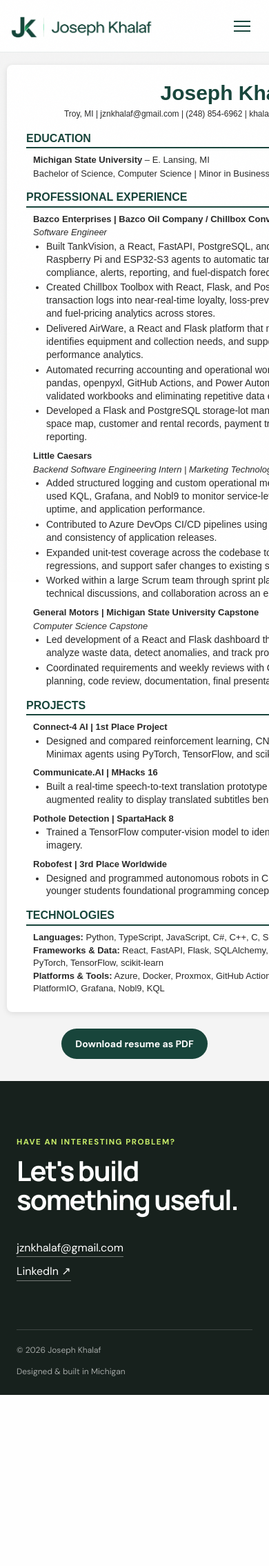
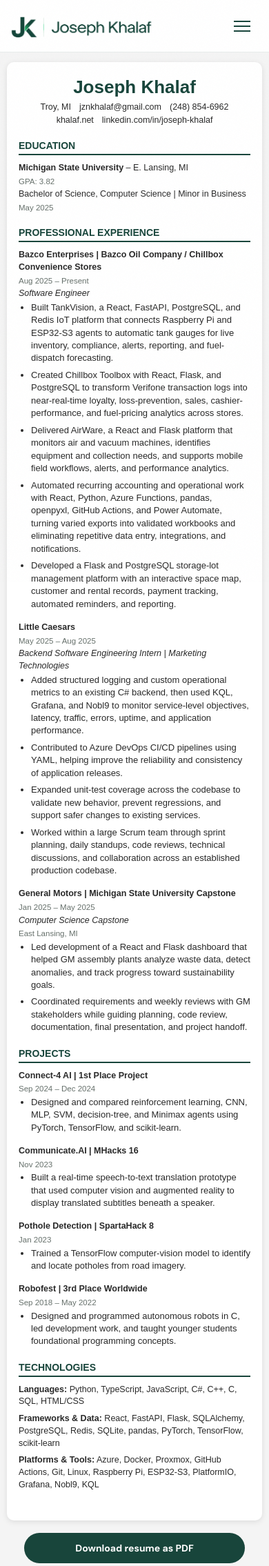
Before and after one commit to Joe-Khalaf/JosephKhalafWebsite, a Flask app: page /resume in a window 390 px wide. Shown: the top 2270 px of the page at 69% size. Before the commit the page ends 2022 px from the top, so only its background shows below. Run offline with Flask 3, Linux system fonts and the light colour scheme; some libraries are stand-ins or nearby versions.

Commit message:
Making the resume page mobile friendly

```diff
--- a/flask_app/static/main/css/resume.css
+++ b/flask_app/static/main/css/resume.css
@@ -4,6 +4,7 @@
 .resume .header{text-align:center;margin-bottom:18px}
 .resume .header h1{margin:0;color:#18453b;font-family:Arial,sans-serif;font-size:30px;line-height:1.1;letter-spacing:0}
 .resume .header p{margin:6px 0 0;font-size:12px;line-height:1.35}
+.resume-contact span+span::before{content:" | ";color:#777}
 .resume section{margin-bottom:16px}
 .resume section:last-child{margin-bottom:0}
 .resume section h2{margin:0 0 8px;padding-bottom:3px;border-bottom:2px solid #18453b;color:#18453b;font-family:Arial,sans-serif;font-size:16px;line-height:1.2;letter-spacing:0;text-transform:uppercase}
@@ -37,6 +38,22 @@
   .print-resume-button{display:none}
 }
 @media(max-width:700px){
-  .resume-page{padding:18px 10px 32px;overflow-x:auto}
-  .resume-page .resume{min-width:650px;padding:24px 28px}
+  .resume-page{padding:14px 10px 32px;overflow:visible}
+  .resume-page .resume{width:100%;min-width:0;padding:22px 17px;border-radius:10px;font-size:13px;line-height:1.42}
+  .resume-page .resume .header{margin-bottom:20px}
+  .resume-page .resume .header h1{font-size:26px}
+  .resume-page .resume-contact{display:flex;flex-wrap:wrap;justify-content:center;gap:3px 12px;font-size:11px;overflow-wrap:anywhere}
+  .resume-page .resume-contact span+span::before{content:none}
+  .resume-page .resume section{margin-bottom:20px}
+  .resume-page .resume section h2{margin-bottom:10px;font-size:14px}
+  .resume-page .resume .content{margin-left:0}
+  .resume-page .resume p{font-size:12.5px}
+  .resume-page .resume .right{float:none;display:block;margin-top:2px;color:#66706b;font-size:11.5px}
+  .resume-page .resume .job,.resume-page .resume .project{margin-bottom:16px}
+  .resume-page .resume ul{padding-left:18px}
+  .resume-page .resume li{margin-bottom:6px}
+  .resume-page .resume .skills p{margin:0 0 7px;overflow-wrap:anywhere}
+  .resume-page .resume strong{overflow-wrap:anywhere}
+  .resume__button__container{margin-top:18px}
+  .resume__download{width:100%;max-width:320px}
 }
--- a/flask_app/templates/resume.html
+++ b/flask_app/templates/resume.html
@@ -1,7 +1,7 @@
 <div class="resume">
     <header class="header">
         <h1>Joseph Khalaf</h1>
-        <p>Troy, MI | jznkhalaf@gmail.com | (248) 854-6962 | khalaf.net | linkedin.com/in/joseph-khalaf</p>
+        <p class="resume-contact"><span>Troy, MI</span><span>jznkhalaf@gmail.com</span><span>(248) 854-6962</span><span>khalaf.net</span><span>linkedin.com/in/joseph-khalaf</span></p>
     </header>
 
     <section class="education">
```
